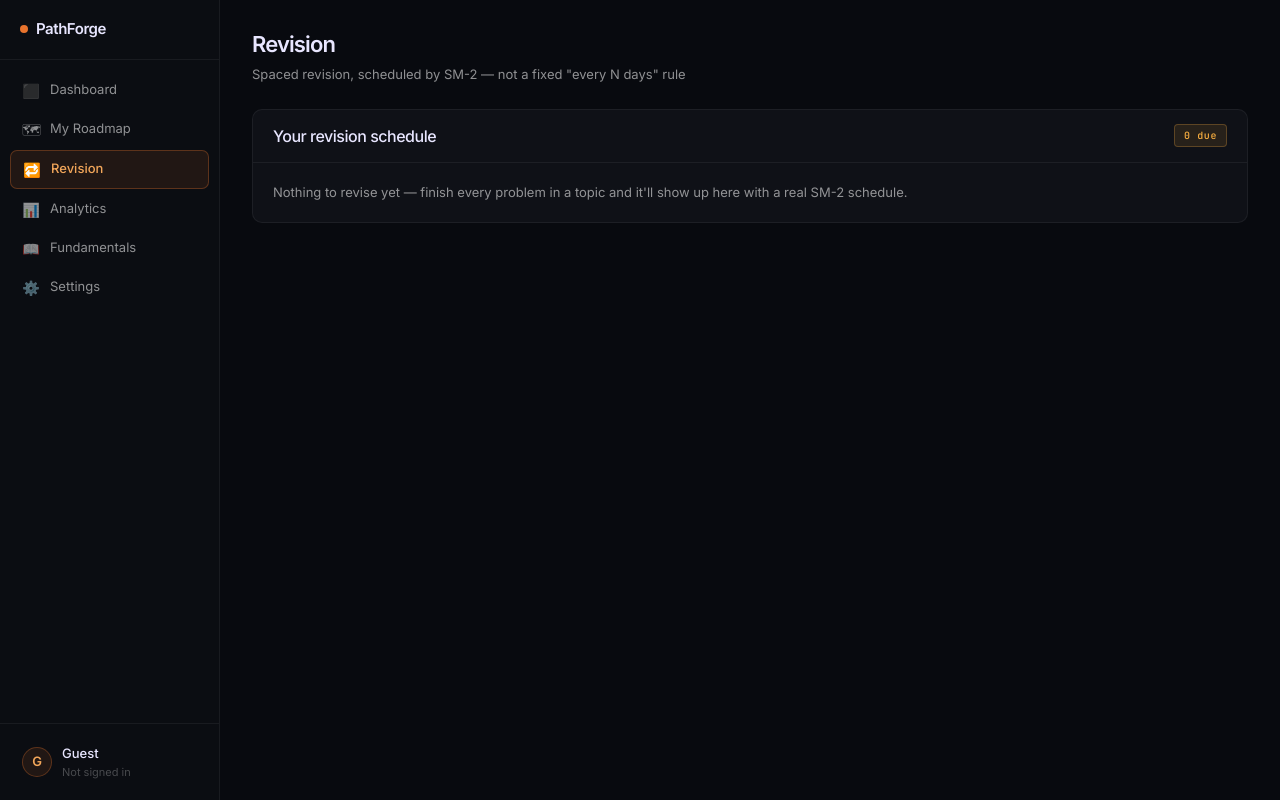
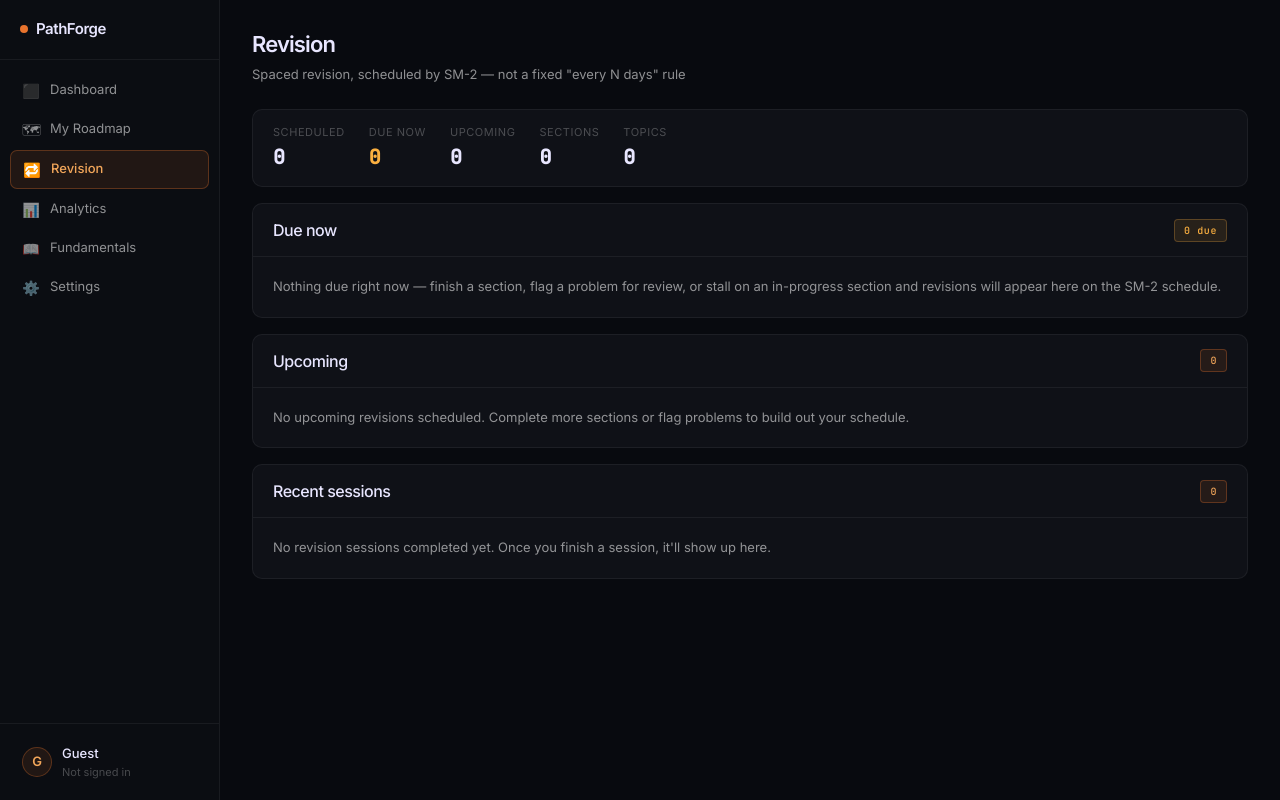
Before and after one commit to naman-0230/pathforge, a React (Vite) app in the folder REACT/: page /revision in a window 1280 px wide. Built offline with nearby package versions, Linux system fonts and the light colour scheme.

Commit message:
revisions page updated now

```diff
--- a/REACT/src/pages/DashboardPage.jsx
+++ b/REACT/src/pages/DashboardPage.jsx
@@ -199,20 +199,20 @@ function buildRevisions(breakdown) {
           : r.daysOverdue > 0
             ? `${r.daysOverdue} day${r.daysOverdue === 1 ? '' : 's'} overdue`
             : `due in ${-r.daysOverdue} days`;
-
       const isSection = r.kind === 'section';
-      const key = isSection ? `section:${r.topicKey}::${r.sectionName}` : `topic:${r.topicKey}`;
+      const id = isSection ? `section:${r.topicKey}::${r.sectionName}` : `topic:${r.topicKey}`;
 
       return {
-        key,
+        id,
         kind: r.kind,
         topicKey: r.topicKey,
         sectionName: r.sectionName,
         topic: isSection ? `${r.topicLabel} · ${r.sectionName}` : r.topicLabel,
         meta: `${sourceLabel} · ${dueLabel}`,
-        dueNow: true, // getAllDueRevisions only returns things already due
+        dueNow: true,
         label: 'Revise →',
       };
+
     });
 }
 
@@ -280,7 +280,7 @@ export default function DashboardPage() {
   // one; both use the same SM-2 math under the hood, just different storage.
   function handleConfirmRevision(rating) {
     if (!revisingKey) return;
-    const revision = revisions.find((r) => r.key === revisingKey);
+    const revision = revisions.find((r) => r.id === revisingKey);
     if (!revision) {
       setRevisingKey(null);
       return;
@@ -428,8 +428,8 @@ export default function DashboardPage() {
                 </p>
               ) : (
                 revisions.map((r) =>
-                  r.key === revisingKey ? (
-                    <div key={r.key} className="revision-confidence-picker">
+                  r.id === revisingKey ? (
+                    <div key={r.id} className="revision-confidence-picker">
                       <div className="revision-confidence-prompt">How well did "{r.topic}" come back to you?</div>
                       <div className="revision-confidence-options">
                         {revisionConfidenceOptions.map((opt) => (
@@ -446,9 +446,9 @@ export default function DashboardPage() {
                     </div>
                   ) : (
                     <RevisionRow
-                      key={r.key}
+                      key={r.id}
                       {...r}
-                      onRevise={() => handleReviseClick(r.key)}
+                      onRevise={() => handleReviseClick(r.id)}
                     />
                   )
                 )
--- a/REACT/src/pages/RevisionPage.jsx
+++ b/REACT/src/pages/RevisionPage.jsx
@@ -1,20 +1,18 @@
-import { useState } from 'react';
-import { useEffect } from 'react';
-import { checkAndScheduleAllRevisions } from '../utils/revision.js';
+import { useState, useEffect } from 'react';
 import Sidebar from '../components/Sidebar';
 import Badge from '../components/Badge';
 import Button from '../components/Button';
 import ConfidenceButton from '../components/ConfidenceButton';
-import { topics } from '../data/topics.js';
 import { getDifficultyType } from '../data/problems.js';
-import { getTopicStats } from '../utils/progress.js';
 import {
-  ensureRevisionScheduled,
-  isRevisionDue,
-  getDaysUntilRevision,
-  getRevisionState,
+  checkAndScheduleAllRevisions,
+  getAllScheduledRevisions,
+  getRevisionScheduleSummary,
+  getRevisionHistory,
   getProblemsForRevision,
+  getProblemsForSectionRevision,
   completeRevisionSession,
+  completeSectionRevisionSession,
 } from '../utils/revision.js';
 
 // RevisionPage — full SM-2 revision flow, not just a due-date list.
@@ -36,39 +34,90 @@ const confidenceOptions = [
   { value: 4, label: '🚀 Solid' },
 ];
 
+// SOURCE_LABELS — matches the Dashboard's labels so users see consistent
+// terminology across both pages. Duplicated here (instead of imported from
+// revision.js) because these are pure display copy — logic files stay UI-free.
+const SOURCE_LABELS = {
+  'topic': 'Topic complete',
+  'section-complete': 'Section complete',
+  'stuck-section': 'Stuck on section',
+  'manual-flag': 'Flagged for review',
+};
+
+// entryKey — same identifier scheme as the Dashboard, so a session started
+// from a section revision here can be uniquely told apart from a topic
+// revision when handleRate needs to route to the correct SM-2 store.
+function entryKey(entry) {
+  return entry.kind === 'section'
+    ? `section:${entry.topicKey}::${entry.sectionName}`
+    : `topic:${entry.topicKey}`;
+}
+
+function entryTitle(entry) {
+  return entry.kind === 'section' ? `${entry.topicLabel} · ${entry.sectionName}` : entry.topicLabel;
+}
+
+function dueLabel(entry) {
+  if (entry.daysOverdue > 0) return `${entry.daysOverdue} day${entry.daysOverdue === 1 ? '' : 's'} overdue`;
+  if (entry.daysUntilReview === 0) return 'due today';
+  if (entry.daysUntilReview === 1) return 'due tomorrow';
+  return `due in ${entry.daysUntilReview} days`;
+}
+
+
+
 export default function RevisionPage() {
   const [, forceRefresh] = useState(0);
-  const [activeSession, setActiveSession] = useState(null); // { topicKey, label, problems } | null
+  // activeSession now carries the kind so handleRate knows which SM-2 store
+  // to update. Shape: { kind, topicKey, sectionName?, label, problems }.
+  const [activeSession, setActiveSession] = useState(null);
 
-  const revisableTopics = topics
-    .filter((t) => t.seeded)
-    .map((t) => {
-      const { solved, total } = getTopicStats(t.key);
-      if (total === 0 || solved < total) return null; // only fully-completed topics get revision
+  // Run the section-scheduling sweep once on mount so this page always
+  // reflects the latest state (same pattern as Dashboard). Safe to call
+  // repeatedly — every ensure* helper it invokes is idempotent.
+  useEffect(() => {
+    checkAndScheduleAllRevisions();
+  }, []);
 
-      ensureRevisionScheduled(t.key);
-      const state = getRevisionState(t.key);
-      const due = isRevisionDue(t.key);
-      const daysUntil = getDaysUntilRevision(t.key);
+  const scheduled = getAllScheduledRevisions();
+  const summary = getRevisionScheduleSummary();
+  const history = getRevisionHistory(20);
 
-      return { topicKey: t.key, label: t.label, total, due, daysUntil, state };
-    })
-    .filter(Boolean);
+  const dueEntries = scheduled.filter((e) => e.isDue);
+  const upcomingEntries = scheduled.filter((e) => !e.isDue);
 
-  function handleStart(topic) {
-    const picked = getProblemsForRevision(topic.topicKey, 3);
-    setActiveSession({ topicKey: topic.topicKey, label: topic.label, problems: picked });
+  // handleStart — pulls the curated problem list for the chosen entry.
+  // Section revisions use the section-scoped picker (flagged first, then
+  // struggle-ranked); topic revisions use the legacy picker (low-confidence
+  // first). Both return the same problem shape, so the UI below is agnostic.
+  function handleStart(entry) {
+    const problems =
+      entry.kind === 'section'
+        ? getProblemsForSectionRevision(entry.topicKey, entry.sectionName)
+        : getProblemsForRevision(entry.topicKey, 3);
+
+    setActiveSession({
+      kind: entry.kind,
+      topicKey: entry.topicKey,
+      sectionName: entry.sectionName,
+      label: entryTitle(entry),
+      problems,
+    });
   }
 
+  // handleRate — routes SM-2 completion to the correct store based on the
+  // active session's kind. Same rating semantics for both, just different
+  // storage buckets.
   function handleRate(rating) {
+    if (!activeSession) return;
+    if (activeSession.kind === 'section') {
+      completeSectionRevisionSession(activeSession.topicKey, activeSession.sectionName, rating);
+    } else {
       completeRevisionSession(activeSession.topicKey, rating);
+    }
     setActiveSession(null);
     forceRefresh((n) => n + 1);
   }
-
-  useEffect(() => {
-  checkAndScheduleAllRevisions();
-}, []);
 
   return (
     <div className="app-layout">
@@ -82,7 +131,21 @@ export default function RevisionPage() {
           </div>
         </div>
 
-        {/* ACTIVE SESSION */}
+        {/* SUMMARY STRIP — small at-a-glance counts so the page opens with
+            a sense of overall revision load, not just today's slice. */}
+        <div
+          className="section-box"
+          style={{ marginBottom: 16, padding: '14px 20px', display: 'flex', gap: 24, flexWrap: 'wrap' }}
+        >
+          <SummaryStat label="Scheduled" value={summary.total} />
+          <SummaryStat label="Due now" value={summary.due} accent="amber" />
+          <SummaryStat label="Upcoming" value={summary.upcoming} />
+          <SummaryStat label="Sections" value={summary.sectionCount} />
+          <SummaryStat label="Topics" value={summary.topicCount} />
+        </div>
+
+        {/* ACTIVE SESSION — unchanged in structure, only the header title
+            now reflects section-vs-topic naming via activeSession.label. */}
         {activeSession && (
           <div className="section-box" style={{ marginBottom: 16, borderColor: 'var(--border-accent)' }}>
             <div className="section-box-header">
@@ -91,9 +154,15 @@ export default function RevisionPage() {
             </div>
             <div style={{ padding: '16px 20px' }}>
               <p style={{ fontSize: 13, color: 'var(--text-mid)', marginBottom: 14 }}>
-                Re-attempt these {activeSession.problems.length} problems (each opens in a new tab), then rate
+                Re-attempt these {activeSession.problems.length} problem{activeSession.problems.length === 1 ? '' : 's'} (each opens in a new tab), then rate
                 how the revision actually went below.
               </p>
+              {activeSession.problems.length === 0 ? (
+                <p style={{ fontSize: 13, color: 'var(--text-mid)', marginBottom: 14 }}>
+                  No problems available to revise in this session yet. This can happen if the section has flagged
+                  problems that were later unflagged, or if attempted problems were reset.
+                </p>
+              ) : (
                 <div style={{ display: 'flex', flexDirection: 'column', gap: 8, marginBottom: 20 }}>
                   {activeSession.problems.map((p) => (
                     <a
@@ -112,6 +181,7 @@ export default function RevisionPage() {
                     </a>
                   ))}
                 </div>
+              )}
 
               <div className="conf-label" style={{ marginBottom: 8 }}>How did this revision go?</div>
               <div className="conf-options" style={{ maxWidth: 420 }}>
@@ -132,44 +202,108 @@ export default function RevisionPage() {
           </div>
         )}
 
-        {/* TOPIC LIST */}
-        <div className="section-box">
+        {/* DUE NOW — the actionable list. Priority order comes straight from
+            getAllScheduledRevisions (manual-flag > topic > section-complete
+            > stuck-section, then most-overdue first inside each band). */}
+        <div className="section-box" style={{ marginBottom: 16 }}>
           <div className="section-box-header">
-            <span className="section-box-title">Your revision schedule</span>
-            <Badge type="amber">{revisableTopics.filter((t) => t.due).length} due</Badge>
+            <span className="section-box-title">Due now</span>
+            <Badge type="amber">{dueEntries.length} due</Badge>
           </div>
 
-          {revisableTopics.length === 0 ? (
+          {dueEntries.length === 0 ? (
             <p style={{ padding: 20, color: 'var(--text-mid)', fontSize: 13 }}>
-              Nothing to revise yet — finish every problem in a topic and it'll show up here with a
-              real SM-2 schedule.
+              Nothing due right now — finish a section, flag a problem for review, or stall on an
+              in-progress section and revisions will appear here on the SM-2 schedule.
             </p>
           ) : (
             <div className="revision-list">
-              {revisableTopics.map((t) => (
-                <div className="revision-row" key={t.topicKey}>
+              {dueEntries.map((e) => (
+                <div className="revision-row" key={entryKey(e)}>
                   <div>
-                    <div className="prob-name">{t.label}</div>
+                    <div className="prob-name">{entryTitle(e)}</div>
                     <div className="prob-meta">
-                      {t.total} problems completed ·{' '}
-                      {t.due
-                        ? 'due today'
-                        : t.daysUntil === 1
-                        ? 'due tomorrow'
-                        : `due in ${t.daysUntil} days`}
-                      {' · interval '}
-                      {t.state.interval}d
+                      {SOURCE_LABELS[e.source] || 'Due'} · {dueLabel(e)} · interval {e.state.interval}d
                     </div>
                   </div>
                   <Button
                     size="sm"
-                    variant={t.due ? 'primary' : 'default'}
-                    style={!t.due ? { opacity: 0.5 } : undefined}
-                    disabled={!t.due || !!activeSession}
-                    onClick={() => handleStart(t)}
+                    variant="primary"
+                    disabled={!!activeSession}
+                    onClick={() => handleStart(e)}
                   >
-                    {t.due ? 'Start session →' : `In ${t.daysUntil}d`}
+                    Start session →
                   </Button>
+                </div>
+              ))}
+            </div>
+          )}
+        </div>
+
+        {/* UPCOMING — visibility only, not clickable. Completing a revision
+            before it's due would break SM-2's spacing math (you'd be rating
+            recall on material that hasn't actually had time to fade), so
+            there's no button — just "due in N days" as a static hint. */}
+        <div className="section-box" style={{ marginBottom: 16 }}>
+          <div className="section-box-header">
+            <span className="section-box-title">Upcoming</span>
+            <Badge type="purple">{upcomingEntries.length}</Badge>
+          </div>
+
+          {upcomingEntries.length === 0 ? (
+            <p style={{ padding: 20, color: 'var(--text-mid)', fontSize: 13 }}>
+              No upcoming revisions scheduled. Complete more sections or flag problems to build out your
+              schedule.
+            </p>
+          ) : (
+            <div className="revision-list">
+              {upcomingEntries.map((e) => (
+                <div className="revision-row" key={entryKey(e)}>
+                  <div>
+                    <div className="prob-name">{entryTitle(e)}</div>
+                    <div className="prob-meta">
+                      {SOURCE_LABELS[e.source] || 'Scheduled'} · {dueLabel(e)} · interval {e.state.interval}d
+                    </div>
+                  </div>
+                  <span style={{ fontSize: 12, color: 'var(--text-low)', fontFamily: 'var(--font-mono)' }}>
+                    in {e.daysUntilReview}d
+                  </span>
+                </div>
+              ))}
+            </div>
+          )}
+        </div>
+
+        {/* HISTORY — last 20 completed sessions across every topic and
+            section, most recent first. Read-only. Handy for spotting
+            patterns like "I keep rating Two Pointers as 'shaky' — maybe I
+            should re-do the fundamentals" that the schedule alone won't
+            surface. */}
+        <div className="section-box">
+          <div className="section-box-header">
+            <span className="section-box-title">Recent sessions</span>
+            <Badge type="purple">{history.length}</Badge>
+          </div>
+
+          {history.length === 0 ? (
+            <p style={{ padding: 20, color: 'var(--text-mid)', fontSize: 13 }}>
+              No revision sessions completed yet. Once you finish a session, it'll show up here.
+            </p>
+          ) : (
+            <div className="revision-list">
+              {history.map((h, i) => (
+                <div className="revision-row" key={`${h.date}-${h.kind}-${h.topicKey}-${h.sectionName || ''}-${i}`}>
+                  <div>
+                    <div className="prob-name">
+                      {h.kind === 'section' ? `${h.topicLabel} · ${h.sectionName}` : h.topicLabel}
+                    </div>
+                    <div className="prob-meta">
+                      {h.date} · confidence {h.confidenceRating}/4 · next interval {h.interval}d
+                    </div>
+                  </div>
+                  <Badge type={h.quality >= 3 ? 'green' : 'amber'}>
+                    q{Number(h.quality).toFixed(1)}
+                  </Badge>
                 </div>
               ))}
             </div>
@@ -179,3 +313,25 @@ export default function RevisionPage() {
     </div>
   );
 }
+
+// SummaryStat — tiny inline component for the summary strip. Kept in-file
+// because it's page-specific and trivial; not worth a new component file.
+function SummaryStat({ label, value, accent }) {
+  return (
+    <div style={{ display: 'flex', flexDirection: 'column', gap: 2 }}>
+      <span style={{ fontSize: 11, color: 'var(--text-low)', textTransform: 'uppercase', letterSpacing: '0.05em' }}>
+        {label}
+      </span>
+      <span
+        style={{
+          fontSize: 20,
+          fontWeight: 600,
+          color: accent === 'amber' ? 'var(--amber)' : 'var(--text-high)',
+          fontFamily: 'var(--font-mono)',
+        }}
+      >
+        {value}
+      </span>
+    </div>
+  );
+}
--- a/REACT/src/utils/revision.js
+++ b/REACT/src/utils/revision.js
@@ -46,8 +46,8 @@ const MAX_HISTORY_ENTRIES = 20;
 // ~4 days, stuck-section trigger at 5 days idle with a 7-day first review,
 // and manually-flagged problems get pulled forward to a 2-day first review.
 const SECTION_COMPLETE_INITIAL_INTERVAL = 4;
-const STUCK_SECTION_DAYS_THRESHOLD = 5;
-const STUCK_SECTION_INITIAL_INTERVAL = 7;
+const STUCK_SECTION_DAYS_THRESHOLD = 4;
+const STUCK_SECTION_INITIAL_INTERVAL = 2;
 const MANUAL_FLAG_INITIAL_INTERVAL = 2;
 
 // How many problems to surface per section revision session. Weak topics get
```
Lines whose indentation alone changed are shown as unchanged.
